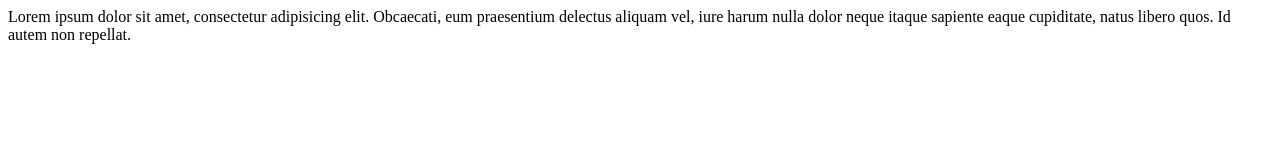
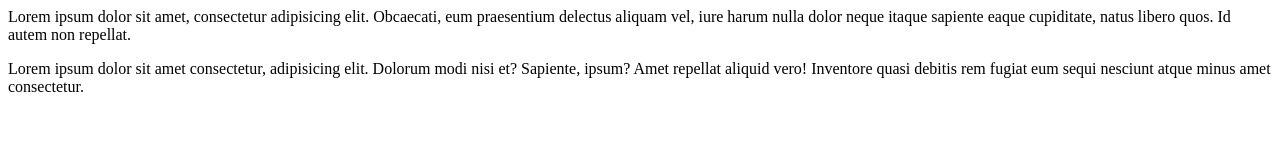
Before and after one commit to Ikram-4/learn-git, a plain HTML site: page index.html in a window 1280 px wide. Drawn offline with Linux system fonts and the light colour scheme.

Commit message:
update index.html

```diff
--- a/index.html
+++ b/index.html
@@ -8,4 +8,5 @@
 <body>
     Lorem ipsum dolor sit amet, consectetur adipisicing elit. Obcaecati, eum praesentium delectus aliquam vel, iure harum nulla dolor neque itaque sapiente eaque cupiditate, natus libero quos. Id autem non repellat.
 </body>
+<p>Lorem ipsum dolor sit amet consectetur, adipisicing elit. Dolorum modi nisi et? Sapiente, ipsum? Amet repellat aliquid vero! Inventore quasi debitis rem fugiat eum sequi nesciunt atque minus amet consectetur.</p>
 </html>
```
